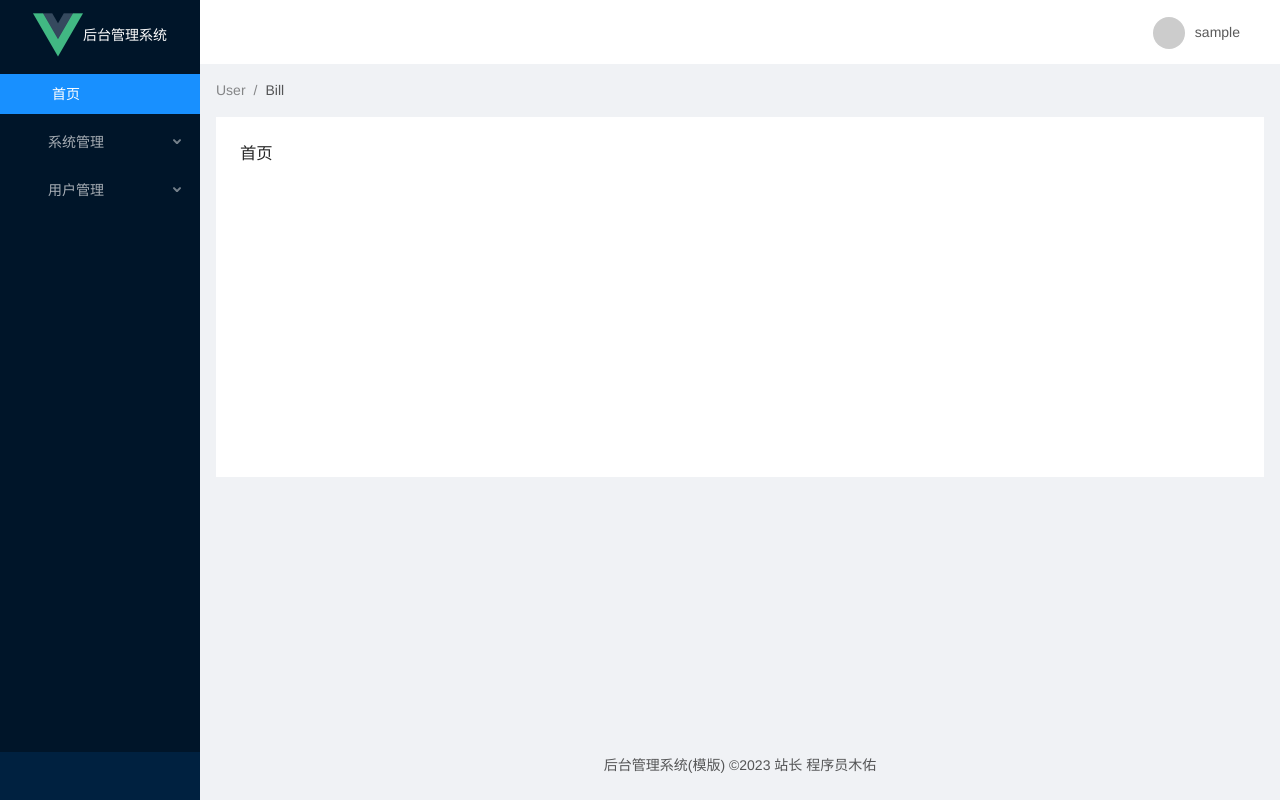
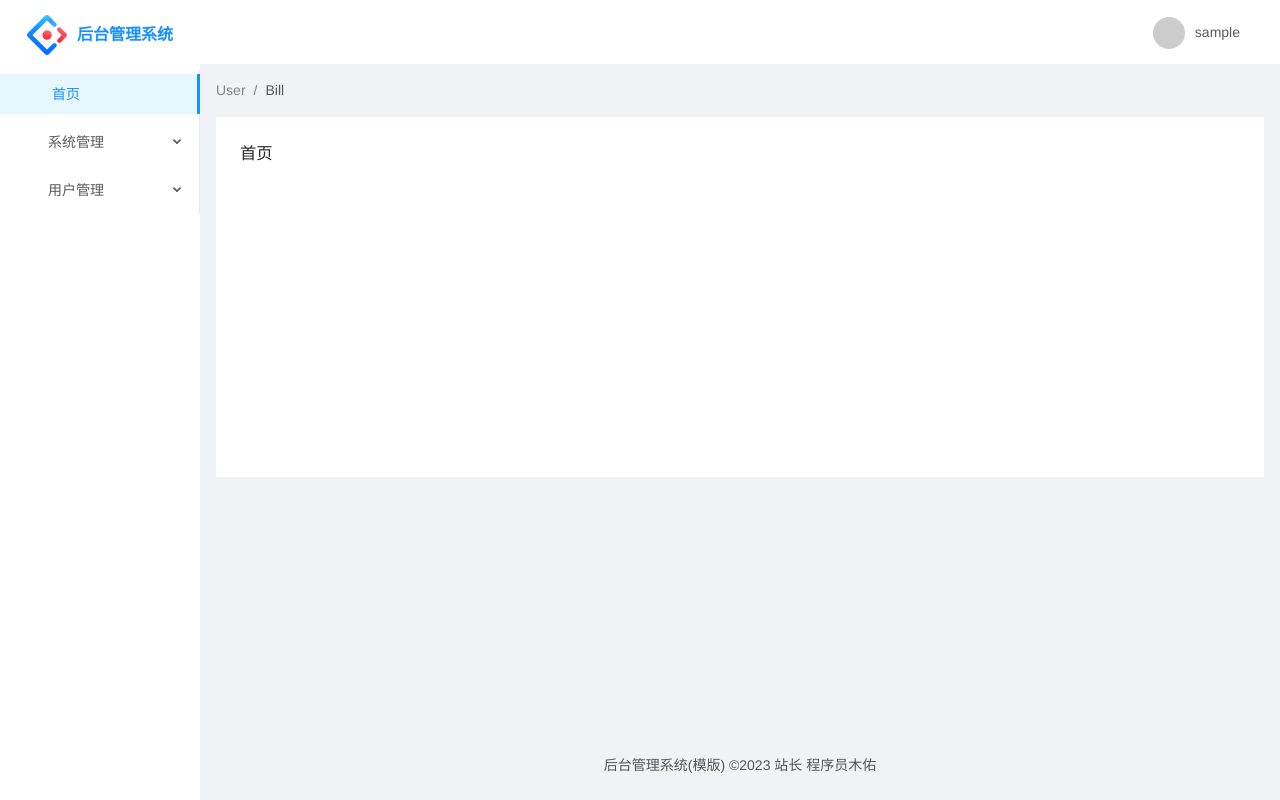
Before and after one commit to hitanquan/vue2-init-project, a Vue app: page /home in a window 1280 px wide. Built offline with nearby package versions, Linux system fonts and the light colour scheme; sample sign-in values are in the browser's storage.

Commit message:
update 亮色侧边栏，更换logo图标

```diff
--- a/src/layouts/LayoutSideNavBar2.vue
+++ b/src/layouts/LayoutSideNavBar2.vue
@@ -1,13 +1,13 @@
 <template>
-  <a-layout-sider v-model="collapsed" collapsible>
+  <a-layout-sider v-model="collapsed" collapsible theme="light">
     <div class="logo">
-      <img src="@/assets/logo.png" />
+      <img src="@/assets/logo.svg" />
       <span v-show="isVisible">后台管理系统</span>
     </div>
     <a-menu
       v-for="item in menuList"
       :key="item.path"
-      theme="dark"
+      theme="light"
       :selectedKeys="[currentSelectMenuKeys]"
       mode="inline"
     >
@@ -84,11 +84,14 @@ export default {
 }
 
 .logo img {
-  width: 50px;
-  height: 50px;
+  width: 40px;
+  height: 40px;
 }
 
 .logo span {
-  color: #fff;
+  margin-left: 10px;
+  color: #1890ff;
+  font-weight: bold;
+  font-size: 16px;
 }
 </style>
```
Also changed, not shown: src/assets/logo.svg (added).
